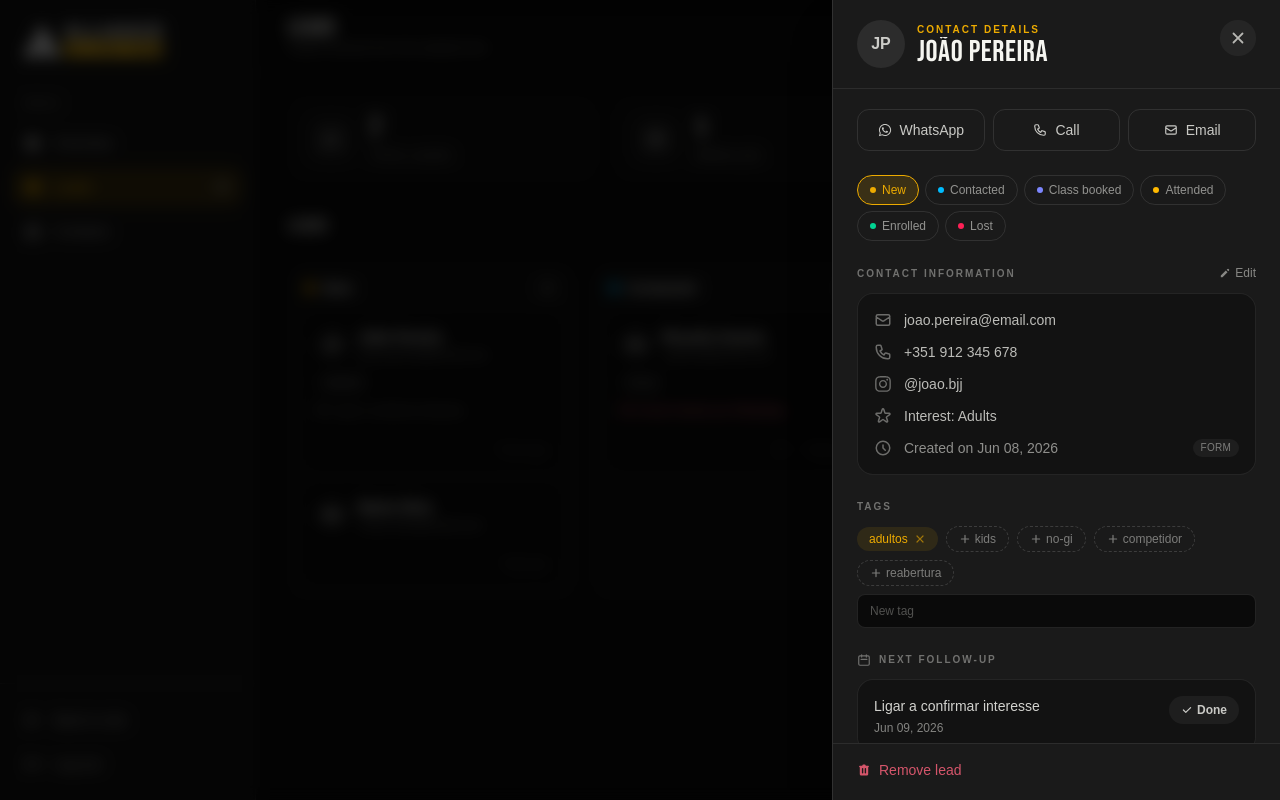
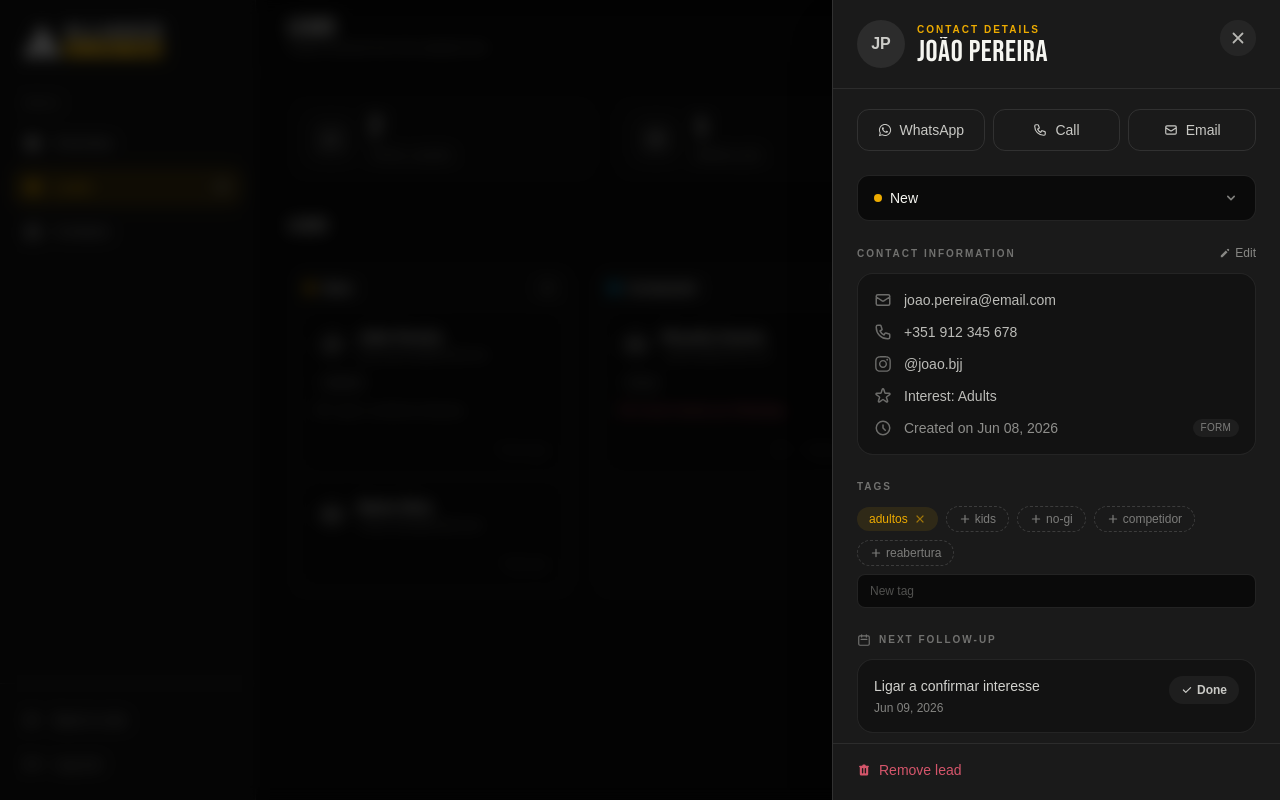
Before and after one commit to mauriliodesign/alliance, a React (Vite) app: page /admin in a window 1280 px wide. Both pictures are taken after a click on the element 432 px from the left and 391 px from the top of the page. Built offline with nearby package versions, Linux system fonts and the light colour scheme; a web font is replaced by a local one.

Commit message:
Lead drawer: replace stage chips with a compact dropdown

```diff
--- a/src/components/admin/LeadDrawer.jsx
+++ b/src/components/admin/LeadDrawer.jsx
@@ -1,4 +1,4 @@
-import { useEffect, useMemo, useState } from "react";
+import { useEffect, useMemo, useRef, useState } from "react";
 import {
   HiX,
   HiOutlineMail,
@@ -13,6 +13,7 @@ import {
   HiSparkles,
   HiOutlineCalendar,
   HiOutlineStar,
+  HiChevronDown,
 } from "react-icons/hi";
 import { FaWhatsapp, FaInstagram } from "react-icons/fa";
 import { useLang } from "../../i18n/LanguageContext";
@@ -182,24 +183,8 @@ export default function LeadDrawer({ lead, onClose }) {
           </div>
 
           {/* Stage selector */}
-          <div className="mt-6 flex flex-wrap gap-1.5">
-            {STAGES.map((stage) => {
-              const active = lead.stage === stage;
-              return (
-                <button
-                  key={stage}
-                  onClick={() => moveLead(lead.id, stage)}
-                  className={`inline-flex items-center gap-1.5 rounded-full border px-3 py-1.5 text-xs font-medium transition-colors ${
-                    active
-                      ? "border-alliance-yellow bg-alliance-yellow/15 text-alliance-yellow"
-                      : "border-white/10 text-alliance-light/55 hover:border-white/25 hover:text-alliance-light"
-                  }`}
-                >
-                  <span className={`h-1.5 w-1.5 rounded-full ${STAGE_DOT[stage]}`} />
-                  {t(`admin.stage.${stage}`)}
-                </button>
-              );
-            })}
+          <div className="mt-6">
+            <StageDropdown stage={lead.stage} onChange={(s) => moveLead(lead.id, s)} t={t} />
           </div>
 
           {/* Contact info (with inline edit) */}
@@ -413,6 +398,57 @@ export default function LeadDrawer({ lead, onClose }) {
   );
 }
 
+function StageDropdown({ stage, onChange, t }) {
+  const [open, setOpen] = useState(false);
+  const ref = useRef(null);
+
+  useEffect(() => {
+    const onClick = (e) => {
+      if (ref.current && !ref.current.contains(e.target)) setOpen(false);
+    };
+    document.addEventListener("mousedown", onClick);
+    return () => document.removeEventListener("mousedown", onClick);
+  }, []);
+
+  return (
+    <div ref={ref} className="relative">
+      <button
+        onClick={() => setOpen((v) => !v)}
+        className="flex w-full items-center gap-2 rounded-xl border border-white/10 bg-alliance-black px-4 py-3 text-sm text-alliance-light transition-colors hover:border-white/25"
+      >
+        <span className={`h-2 w-2 rounded-full ${STAGE_DOT[stage]}`} />
+        <span className="font-medium">{t(`admin.stage.${stage}`)}</span>
+        <HiChevronDown className={`ml-auto text-base text-alliance-light/50 transition-transform ${open ? "rotate-180" : ""}`} />
+      </button>
+
+      {open && (
+        <ul className="absolute z-10 mt-2 w-full overflow-hidden rounded-xl border border-white/10 bg-alliance-gray shadow-2xl">
+          {STAGES.map((s) => {
+            const active = s === stage;
+            return (
+              <li key={s}>
+                <button
+                  onClick={() => {
+                    onChange(s);
+                    setOpen(false);
+                  }}
+                  className={`flex w-full items-center gap-2 px-4 py-2.5 text-sm transition-colors hover:bg-white/5 ${
+                    active ? "text-alliance-yellow" : "text-alliance-light/75"
+                  }`}
+                >
+                  <span className={`h-2 w-2 rounded-full ${STAGE_DOT[s]}`} />
+                  {t(`admin.stage.${s}`)}
+                  {active && <HiCheck className="ml-auto text-base" />}
+                </button>
+              </li>
+            );
+          })}
+        </ul>
+      )}
+    </div>
+  );
+}
+
 function EditField({ icon: Icon, value, onChange, ...props }) {
   return (
     <div className="flex items-center gap-3">
```
